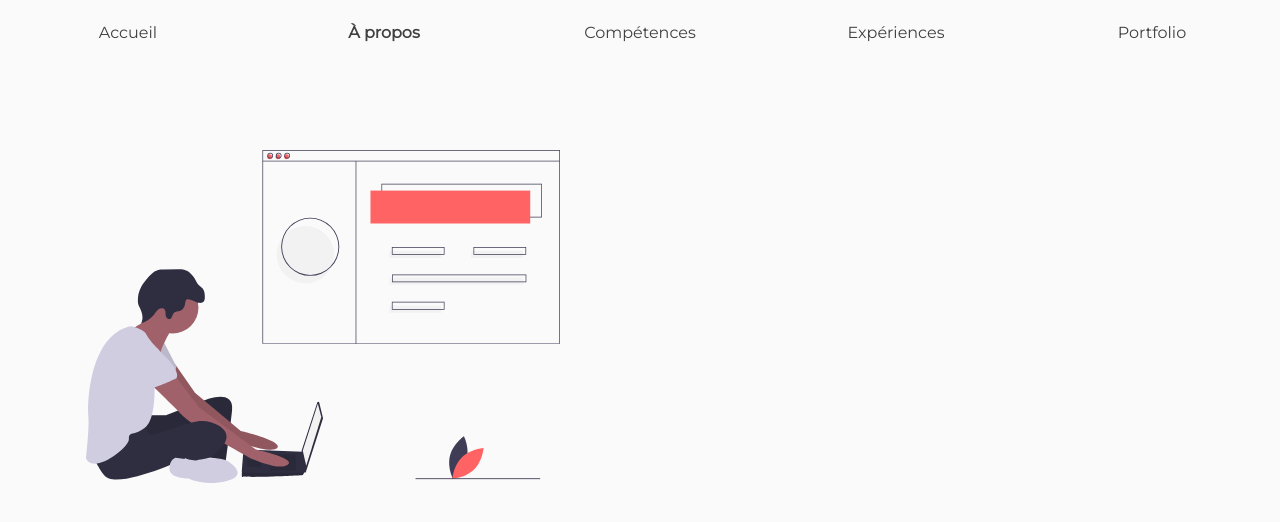
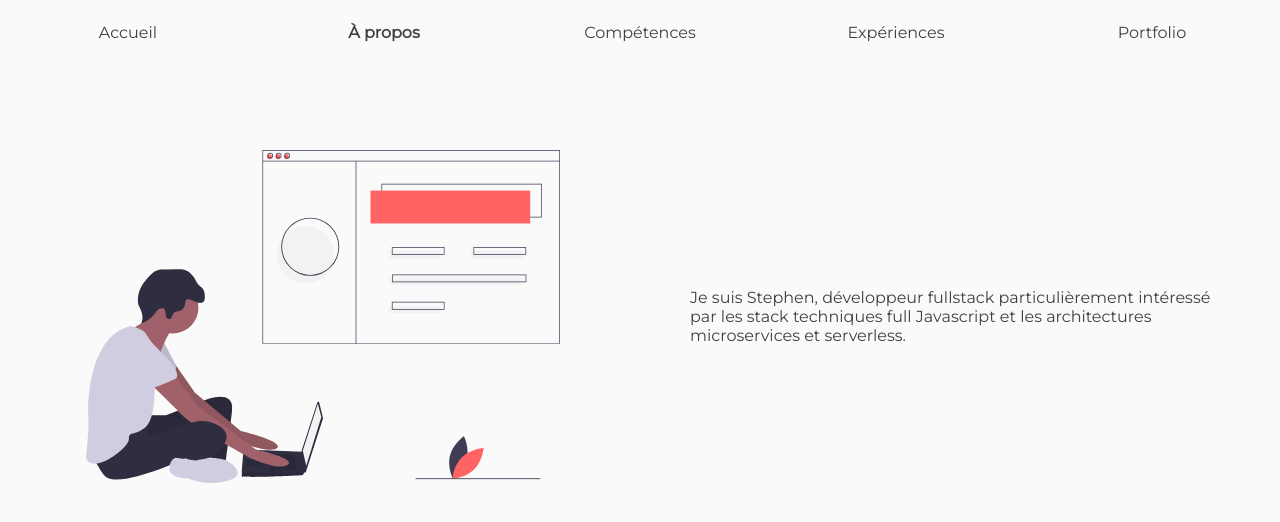
Before and after one commit to sboli/stephenbolivar.com, a React (Create React App) app: page / in a window 1280 px wide. Shown: the top 522 px of the page. Built offline with nearby package versions, Linux system fonts and the light colour scheme.

Commit message:
about text

```diff
--- a/src/components/About.js
+++ b/src/components/About.js
@@ -2,6 +2,7 @@ import React from 'react';
 import { animated } from 'react-spring';
 import styled from 'styled-components';
 import AboutImage from './AboutImage';
+import AboutText from './AboutText';
 
 const Root = styled(animated.div)`
     grid-area: main;
@@ -20,6 +21,7 @@ export default function About({ style }) {
     return (
         <Root style={style}>
             <AboutImage></AboutImage>
+            <AboutText></AboutText>
         </Root>
     );
 }
--- /dev/null
+++ b/src/components/AboutText.js
@@ -0,0 +1,24 @@
+import React from 'react';
+import styled from 'styled-components';
+import device from '../mediaqueries';
+
+const Root = styled.div`
+    grid-column: 1/3;
+    grid-row: 2/3;
+    padding: 40px;
+    align-self: start;
+    @media ${device.tablet} {
+        grid-column: 2/3;
+        grid-row: 1/2;
+        align-self: center;
+    }
+`;
+
+export default function AboutText() {
+    return (
+        <Root>
+            Je suis Stephen, développeur fullstack particulièrement intéressé par les stack techniques full Javascript
+            et les architectures microservices et serverless.
+        </Root>
+    );
+}
```
